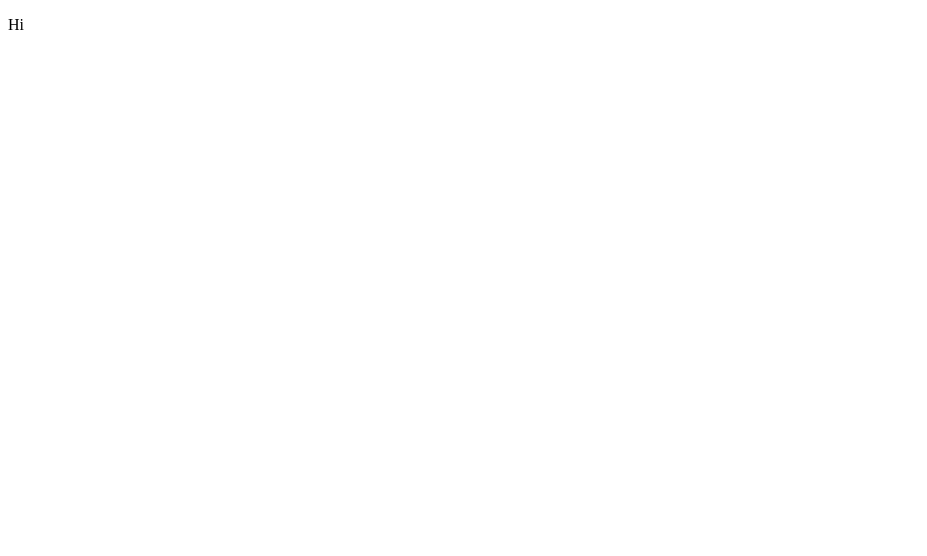
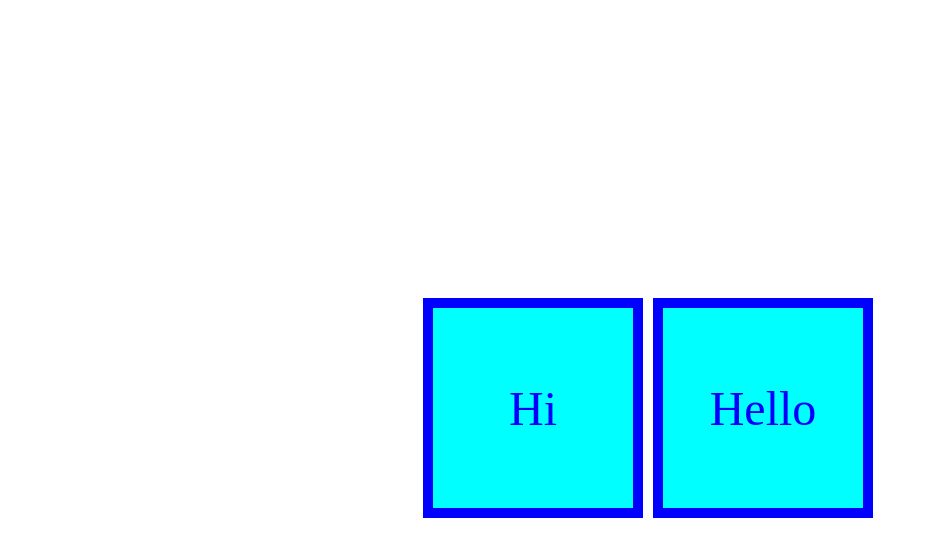
Before and after one commit to seancairotarampi/linangan2026-g9, a plain HTML site: page dondiego/ralfe.html in a window 1280 px wide. Shown: the whole page, without its empty margins (0-927 px from the left). Drawn offline with Linux system fonts and the light colour scheme.

Commit message:
add dondiego folder

```diff
--- a/dondiego/ralfe.css
+++ b/dondiego/ralfe.css
@@ -1,8 +1,23 @@
-box {
+.holder {
+    position: relative;
+
+    display: flex;
+    flex-direction: row;
+    justify-content: center;
+    align-items: center;
+    width: 100vw;
+    height: 100vh;
+    gap: 10px;
+}
+
+.box {
+    width: 200px;
+    height: 200px;
     color: blue;
+    background-color: cyan;
+    border: solid 10px;
     display: flex;
-    border: solid;
+    justify-content: center;
     align-items: center;
-    justify-content: center;
-
+    font-size: 3em;
 }
--- a/dondiego/ralfe.html
+++ b/dondiego/ralfe.html
@@ -9,8 +9,9 @@
     <link rel="stylesheet" href="ralfe.css">
     <title>Boxes</title>
 </head>
-<body id="1">
+<body class="holder">
     <!-- This is a Comment. -->
     <div class="box"><p>Hi</p></div>
+    <div class="box"><p>Hello</p></div>
 </body>
 </html>
```
